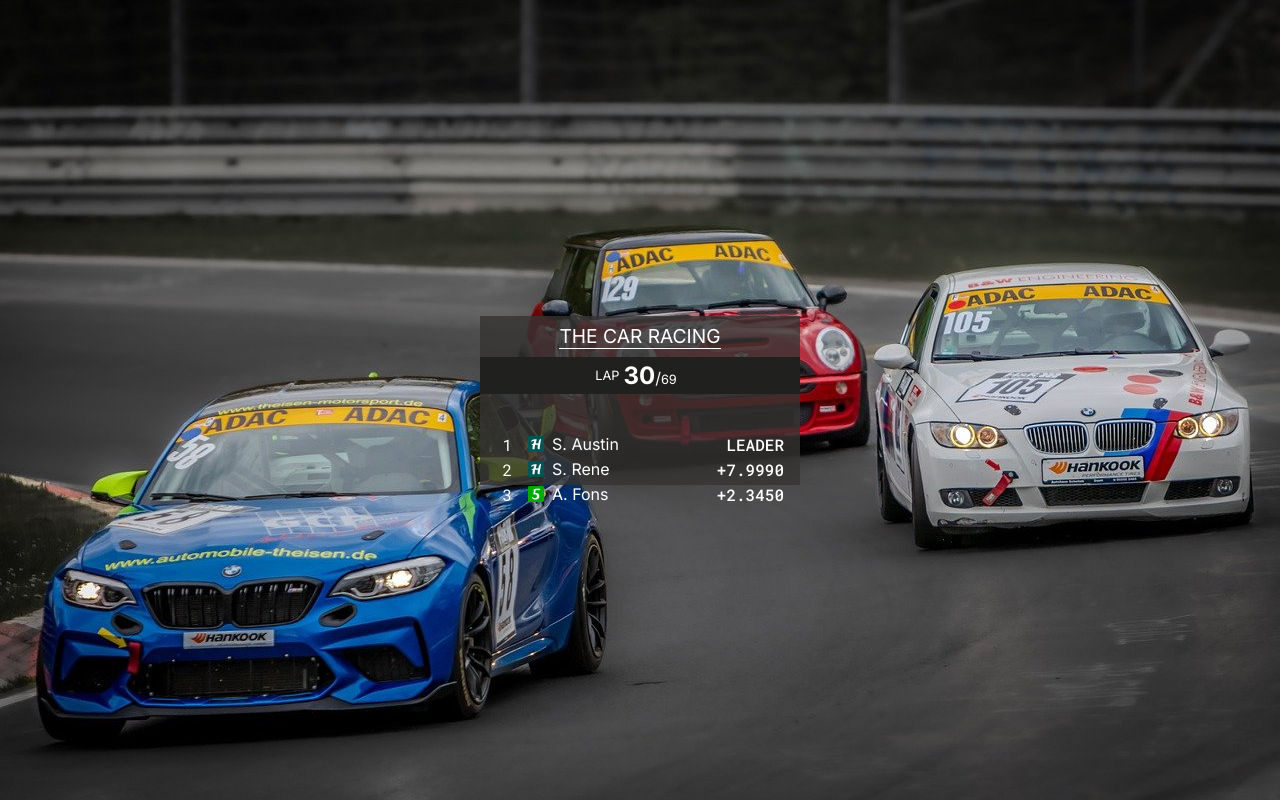
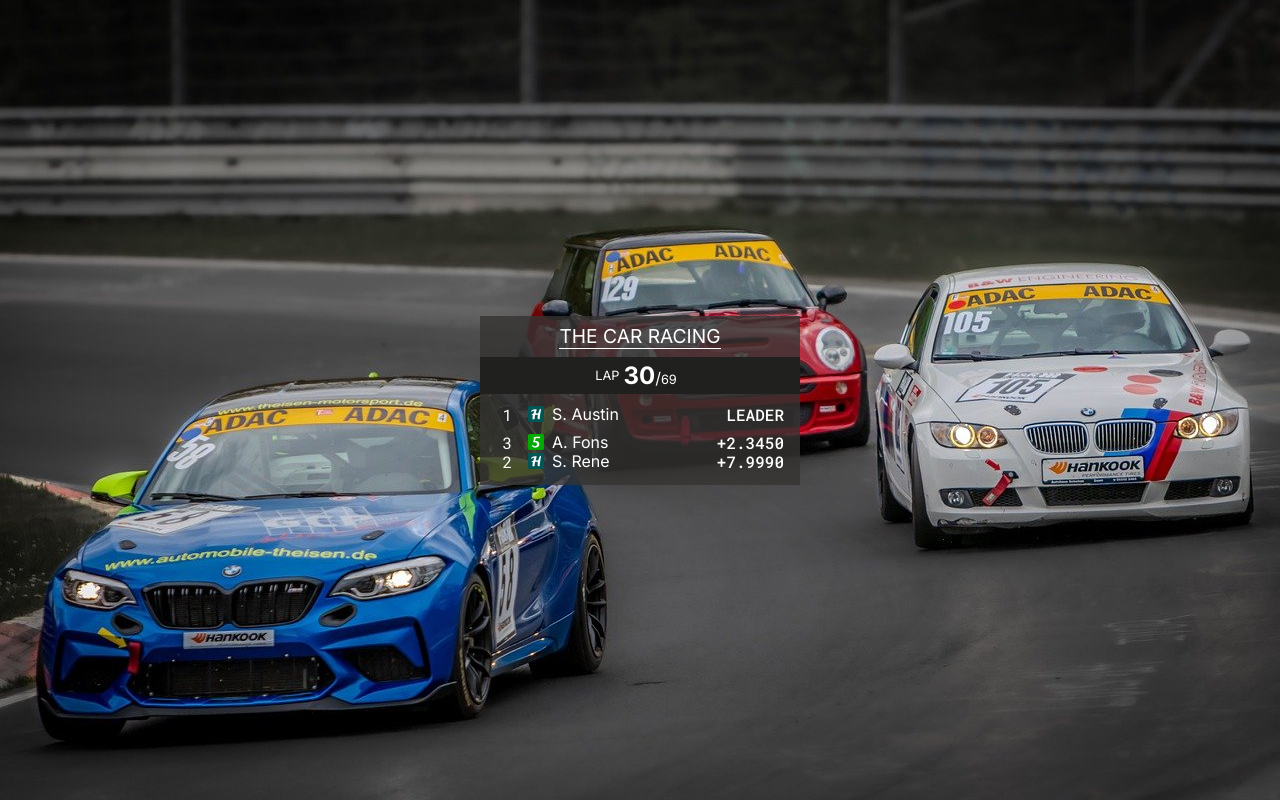
Before and after one commit to richardimaoka/racing-ranking, a Next.js app in the folder next/: page / in a window 1280 px wide. Built offline with nearby package versions, Linux system fonts and the light colour scheme.

Commit message:
calc height

```diff
--- a/next/app/components/RankingItem.tsx
+++ b/next/app/components/RankingItem.tsx
@@ -1,6 +1,7 @@
 import Image from "next/image";
 import styles from "./RankingItem.module.css";
 import { Roboto_Mono } from "next/font/google";
+import { useEffect, useRef, useState } from "react";
 
 interface Props {
   team: string;
@@ -26,11 +27,39 @@
   subsets: ["latin"],
 });
 
+function calcStyle(
+  currentRank: number,
+  nextRank: number,
+  boundingHeight: number
+) {
+  const rankDiff = nextRank - currentRank;
+  if (rankDiff === 0) {
+    return undefined;
+  }
+
+  const Ydiff = boundingHeight * rankDiff;
+  const styles = { transform: `translateY(${Ydiff.toFixed(2)}px)` };
+
+  return styles;
+}
+
 export function RankingItem(props: Props) {
+  const ref = useRef<HTMLDivElement>(null);
+  const [boundingHeight, setBoundingHeight] = useState(0);
+
+  useEffect(() => {
+    if (ref.current) {
+      setBoundingHeight(ref.current.getBoundingClientRect().height);
+    }
+  }, []);
+
   return (
     <div
-      className={
-        props.next ? `${styles.component} ${styles.next}` : styles.component
+      ref={ref}
+      className={styles.component}
+      style={
+        props.next &&
+        calcStyle(props.ranking, props.next.ranking, boundingHeight)
       }
       onTransitionEnd={props.next?.onTransitionEnd}
     >
```
